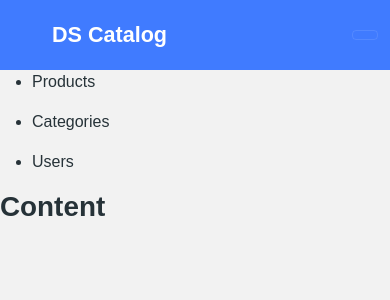
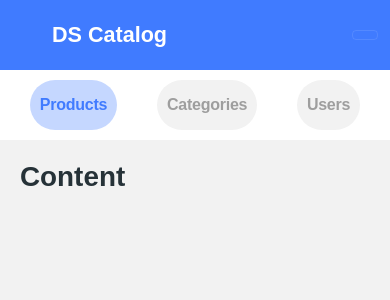
Before and after one commit to romuloabbiati/bds-dscatalog, a React (Create React App) app in the folder frontweb/: page /admin in a window 390 px wide. Shown: the top 300 px of the page. Built offline with nearby package versions, Linux system fonts and the light colour scheme; the HTML template or start-up script is replaced by a standard one.

Commit message:
Admin Navbar layout mobile

```diff
--- a/frontweb/src/pages/Admin/Navbar/index.tsx
+++ b/frontweb/src/pages/Admin/Navbar/index.tsx
@@ -1,15 +1,23 @@
+import './styles.css';
+
 const Navbar = () => {
   return (
-    <nav>
+    <nav className="admin-nav-container">
       <ul>
         <li>
-          <p>Products</p>
+          <a href="link" className="admin-nav-item active">
+            <p>Products</p>
+          </a>
         </li>
         <li>
-          <p>Categories</p>
+          <a href="link" className="admin-nav-item">
+            <p>Categories</p>
+          </a>
         </li>
         <li>
-          <p>Users</p>
+          <a href="link" className="admin-nav-item">
+            <p>Users</p>
+          </a>
         </li>
       </ul>
     </nav>
--- /dev/null
+++ b/frontweb/src/pages/Admin/Navbar/styles.css
@@ -0,0 +1,35 @@
+ul {
+    display: flex;
+    justify-content: space-around;
+    list-style-type: none;
+    margin: 0px;
+    padding: 0px;
+}
+
+.admin-nav-container {
+    padding: 10px;
+    background-color: #FFF;
+}
+
+.admin-nav-item {
+    background-color: #F2F2F2;
+    border-radius: 100px;
+    color: #9E9E9E;
+    font-size: 16px;
+    font-weight: 700;
+    display: flex;
+    justify-content: center;
+    align-items: center;
+    height: 50px;
+    padding: 0px 10px;
+    letter-spacing: -0.015em;
+}
+
+.admin-nav-item.active {
+    background-color: rgba(64, 123, 255, 0.3);
+    color: #407BFF;
+}
+
+.admin-nav-item p {
+    margin-bottom: 0px;
+}
--- a/frontweb/src/pages/Admin/index.tsx
+++ b/frontweb/src/pages/Admin/index.tsx
@@ -1,4 +1,6 @@
 import Navbar from "./Navbar";
+
+import './styles.css';
 
 const Admin = () => {
   return (
--- /dev/null
+++ b/frontweb/src/pages/Admin/styles.css
@@ -0,0 +1,14 @@
+.admin-container {
+    display: flex;
+    flex-direction: column;
+}
+
+.admin-content {
+    padding: 20px;
+}
+
+@media (min-width: 1200px) {
+    .admin-container {
+        flex-direction: row;
+    }
+}
```
